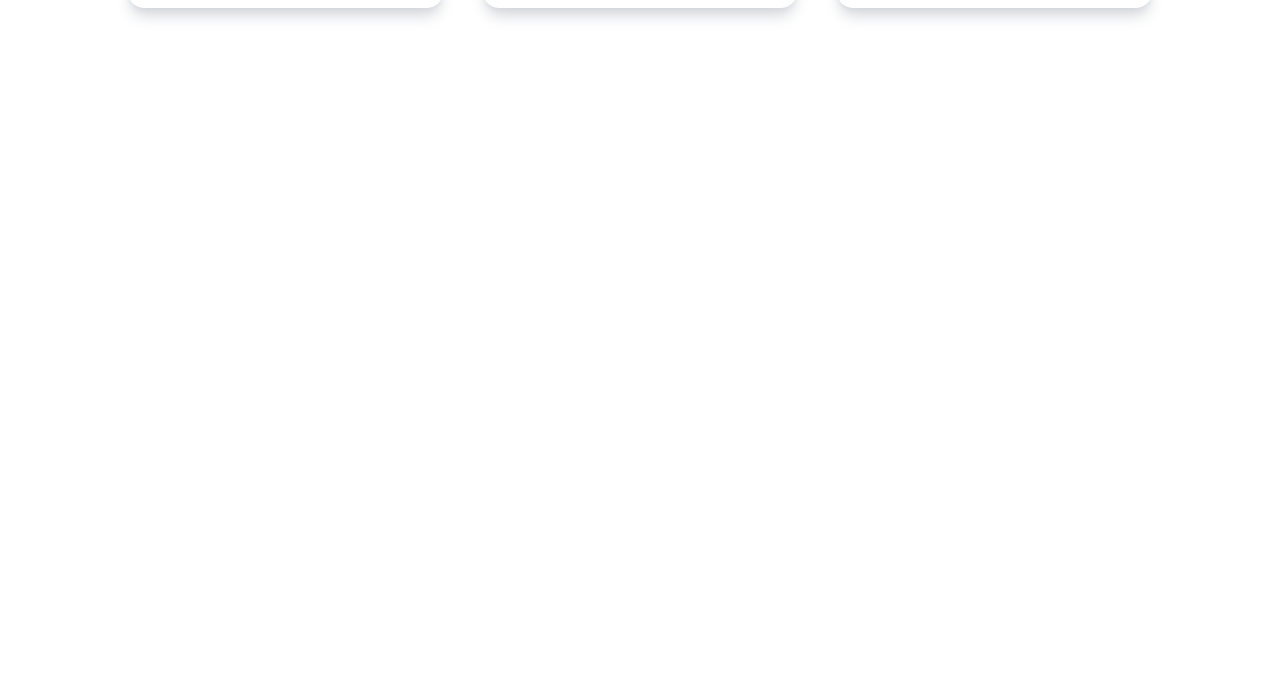
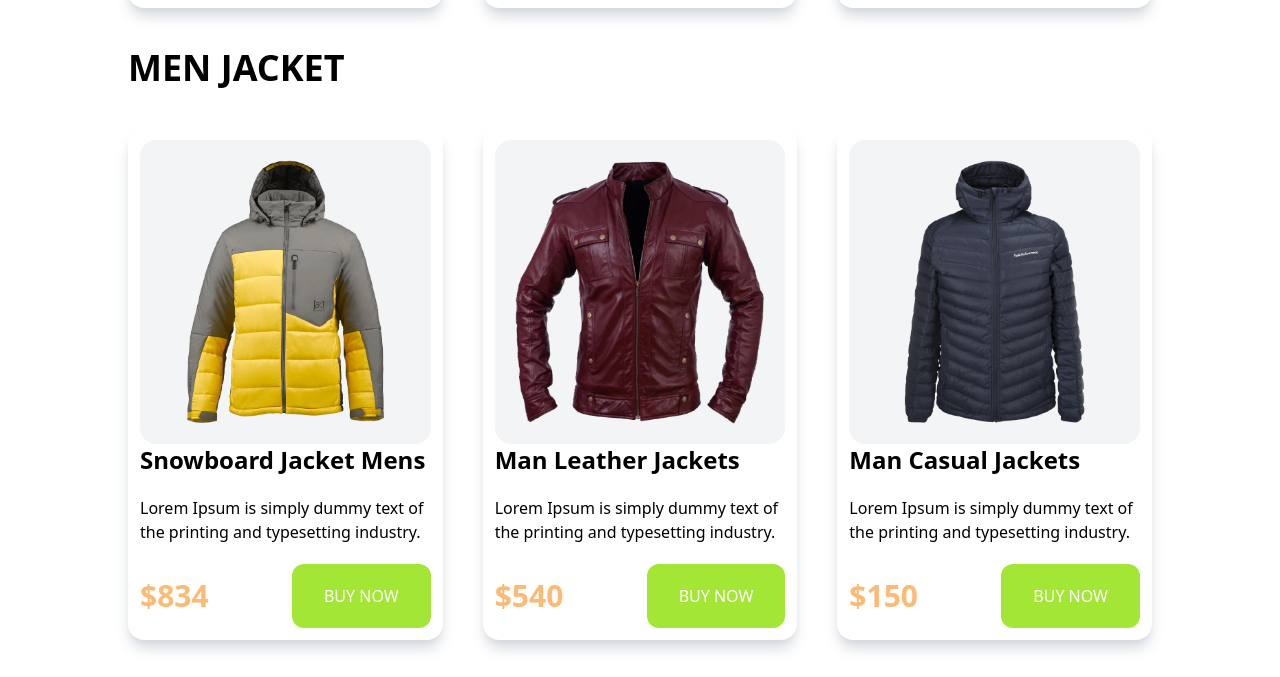
Before and after one commit to Thoryan009/penguin, a plain HTML site: page index.html in a window 1280 px wide. Shown: the part 1292-1969 px from the top of the page. Before the commit the page ends 1340 px from the top, so only its background shows below. Drawn offline with nearby package versions, Linux system fonts and the light colour scheme.

Commit message:
men jacket part added

```diff
--- a/index.html
+++ b/index.html
@@ -92,7 +92,45 @@
         </section>
 
 
-
+        <!-- man jacket part -->
+        <section>
+            <h3 class="uppercase text-4xl font-bold ">Men jacket</h3>
+            <div class="lg:flex justify-center gap-10">
+                <!-- 1st card -->
+                <div class="w-96 my-10 shadow-lg shadow-gray-300 p-3 rounded-2xl">
+                    <img class="bg-gray-100 p-5 rounded-2xl" src="./images/jacket-4.png" alt="">
+                    <h5 class="text-2xl font-bold ">Snowboard Jacket Mens</h5>
+                    <p class="my-5">Lorem Ipsum is simply dummy text of the
+                        printing and typesetting industry.</p>
+                        <div class="flex items-center justify-between">
+                            <p class="text-orange-300 text-3xl font-bold ">$834</p>
+                            <button class="py-5 px-8 bg-lime-400 rounded-xl text-white">BUY NOW</button>
+                        </div>
+                </div>
+                <!-- 2nd card -->
+                <div class="w-96 my-10 shadow-lg shadow-gray-300 p-3 rounded-2xl">
+                    <img class="bg-gray-100 p-5 rounded-2xl" src="./images/jacket-5.png" alt="">
+                    <h5 class="text-2xl font-bold ">Man Leather Jackets </h5>
+                    <p class="my-5">Lorem Ipsum is simply dummy text of the
+                        printing and typesetting industry.</p>
+                        <div class="flex items-center justify-between">
+                            <p class="text-orange-300 text-3xl font-bold ">$540</p>
+                            <button class="py-5 px-8 bg-lime-400 rounded-xl text-white">BUY NOW</button>
+                        </div>
+                </div>
+                <!-- 3rd card -->
+                <div class="w-96 my-10 shadow-lg shadow-gray-300 p-3 rounded-2xl">
+                    <img class="bg-gray-100 p-5 rounded-2xl" src="./images/jacket-6.png" alt="">
+                    <h5 class="text-2xl font-bold ">Man Casual Jackets </h5>
+                    <p class="my-5">Lorem Ipsum is simply dummy text of the
+                        printing and typesetting industry.</p>
+                        <div class="flex items-center justify-between">
+                            <p class="text-orange-300 text-3xl font-bold ">$150</p>
+                            <button class="py-5 px-8 bg-lime-400 rounded-xl text-white">BUY NOW</button>
+                        </div>
+                </div>
+            </div>
+        </section>
     </main>
     <footer>
 
```
